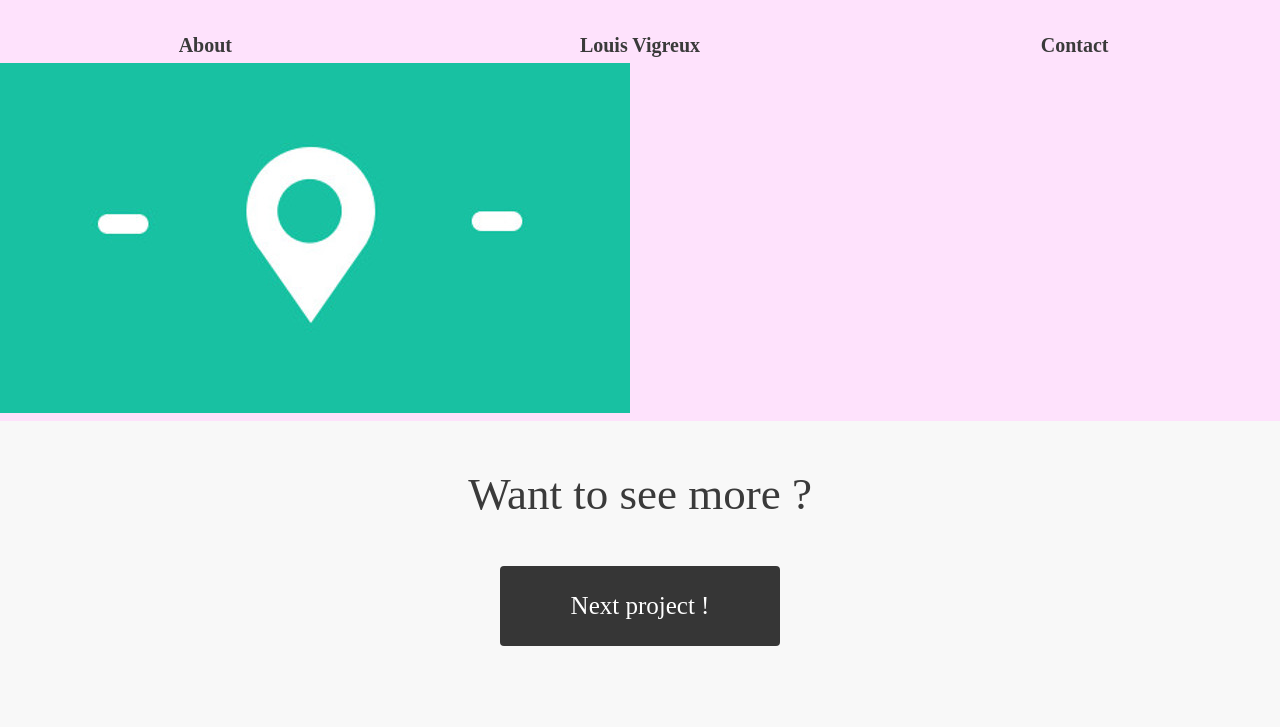
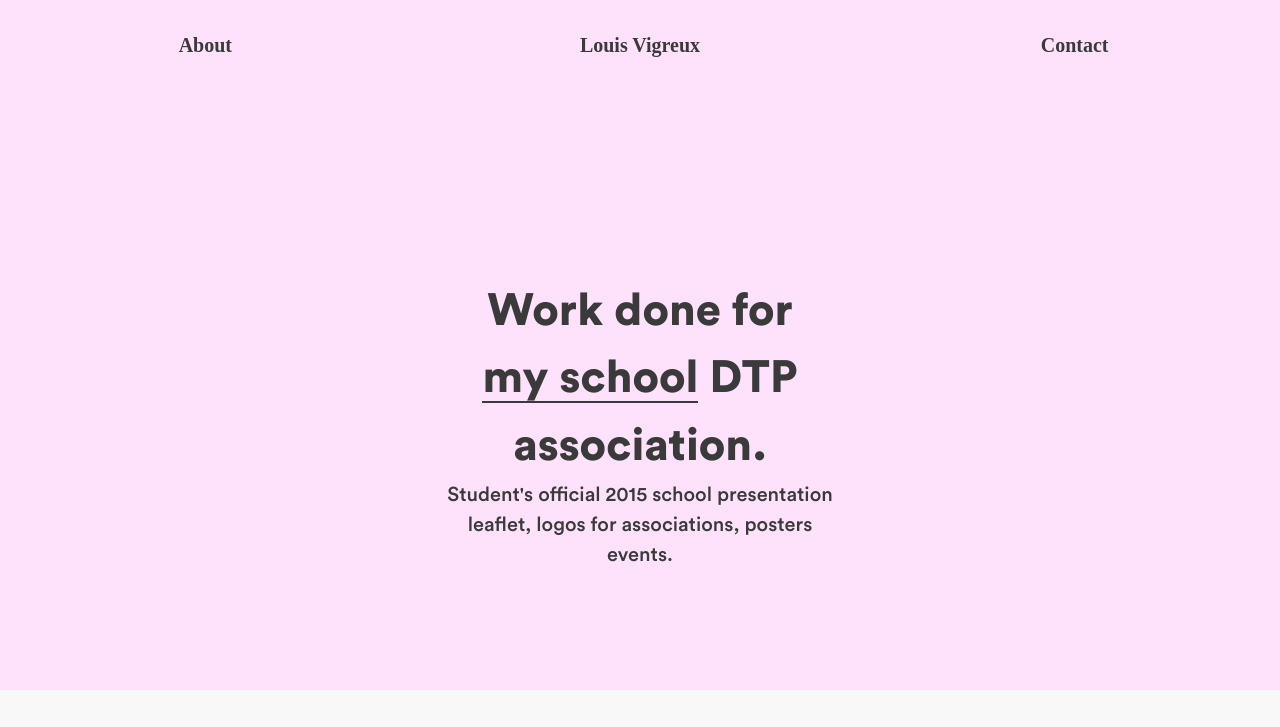
Before and after one commit to NovaaH7/portfolio, a website: page detail-pao.html in a window 1280 px wide. Shown: the top 727 px of the page. Drawn offline with nearby package versions, Linux system fonts and the light colour scheme; a web font is replaced by a local one.

Commit message:
detail pages setup
detail pages setup

```diff
--- a/detail-pao.html
+++ b/detail-pao.html
@@ -29,12 +29,24 @@
 	</header>
 
 	<div class="page-container">
+		<div class="columns is-centered is-multiline">
+			<div class="column is-one-third">
+				<div class="description bold padding-top">
+					Work done for <br/> <a class="link" href="http://www.ec-lyon.fr/">my school</a> DTP association.
+				</div>
+				<div class="basic-content centered-text">
+					Student's official 2015 school presentation leaflet, logos for associations, posters events.
+				</div>
 
-        <div class="image-container">
-            <img src="assets/img/neareo.jpg">
-        </div>
+				<br/> <br/> <br/>
 
+				<div class="image-container centered-text">
+					<img src="">
+				</div>
+			</div>
+		</div>
 	</div>
+
 
 	<div class="white btn-container">
 		<p class="description">
```
Also changed, not shown: detail-deezer.html (+1 -1 lines), detail-neareo.html (+1 -1 lines), detail-pics.html (+14 -3 lines), detail-pixel.html (+14 -3 lines), detail-stdays.html (+1 -1 lines), detail-swapp.html (+14 -3 lines).
